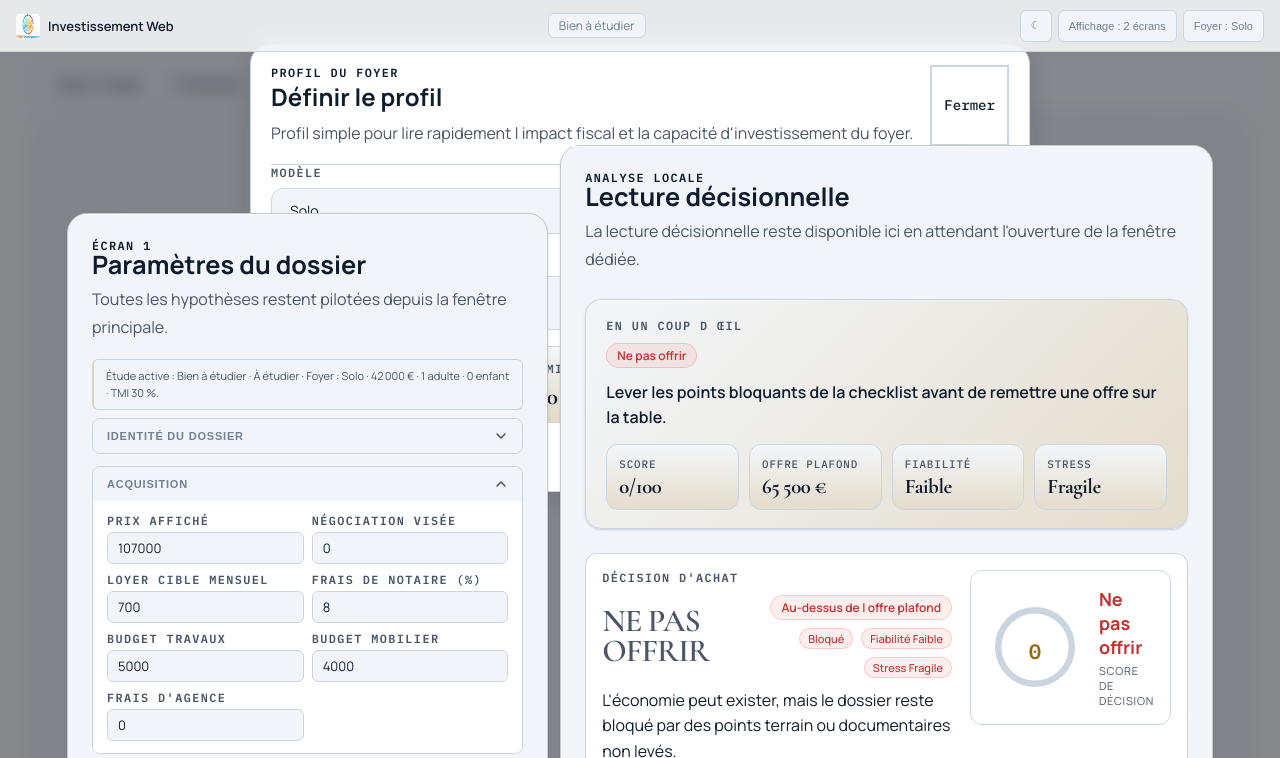
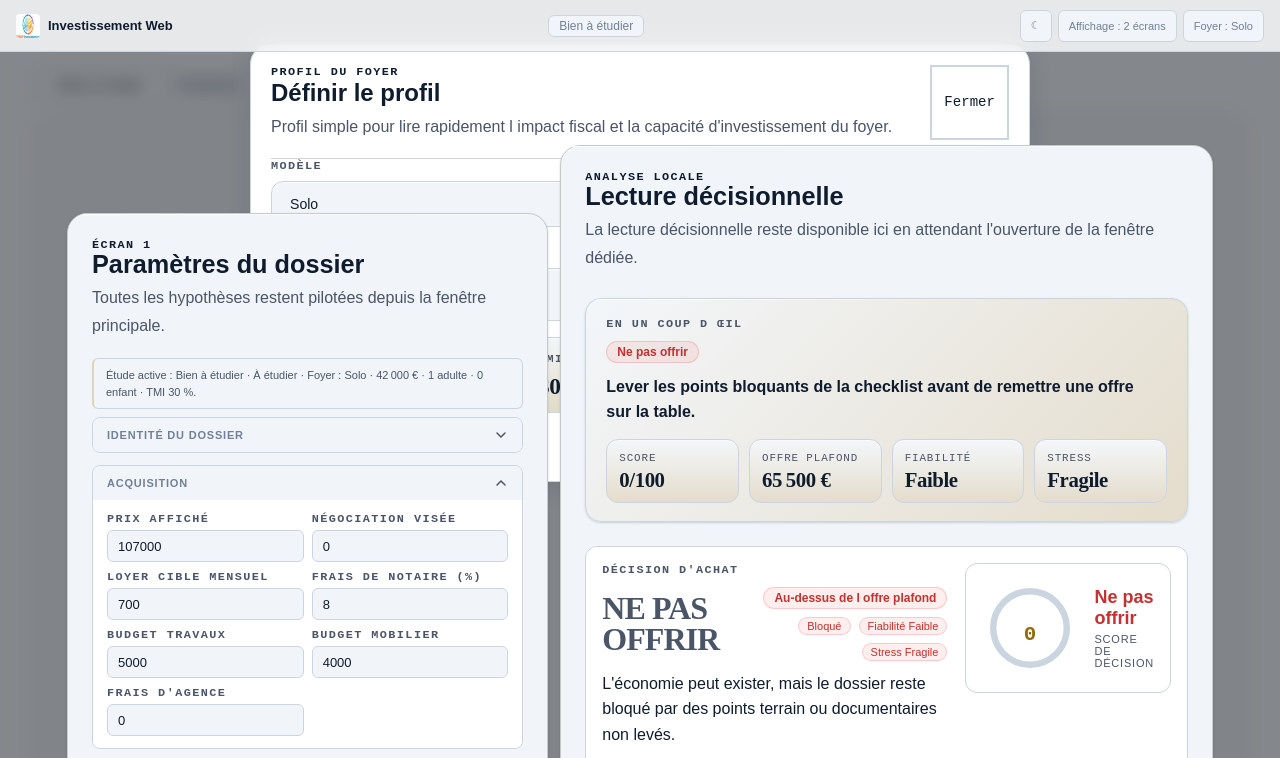
Before and after one commit to dylanpimont18-hub/outil-investissement-immobilier, a plain HTML site: page index.html in a window 1280 px wide. Shown: the top 758 px of the page. Drawn offline with nearby package versions, Linux system fonts and the light colour scheme.

Commit message:
style: swap Google Fonts to Inter + Space Grotesk

```diff
--- a/index.html
+++ b/index.html
@@ -7,7 +7,7 @@
     <meta name="theme-color" content="#F8F9FA">
     <link rel="preconnect" href="https://fonts.googleapis.com">
     <link rel="preconnect" href="https://fonts.gstatic.com" crossorigin>
-    <link href="https://fonts.googleapis.com/css2?family=Cormorant+Garamond:wght@600;700&family=IBM+Plex+Mono:wght@500;600&family=Manrope:wght@400;500;600;700;800&display=swap" rel="stylesheet">
+    <link href="https://fonts.googleapis.com/css2?family=Inter:wght@400;500;600;700&family=Space+Grotesk:wght@500;600;700&display=swap" rel="stylesheet">
     <link rel="stylesheet" href="styles.css">
 </head>
 <body>
```
